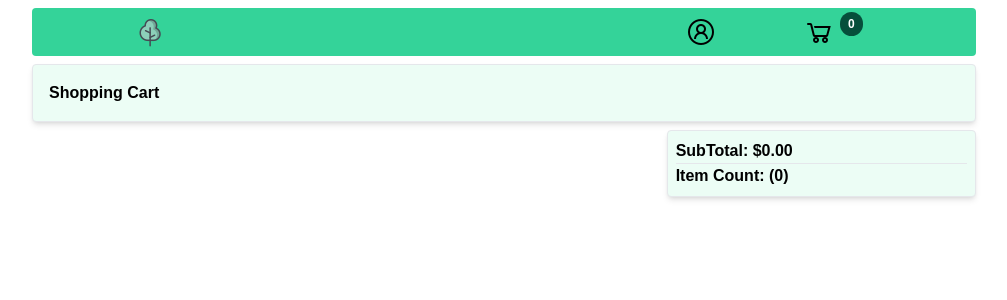
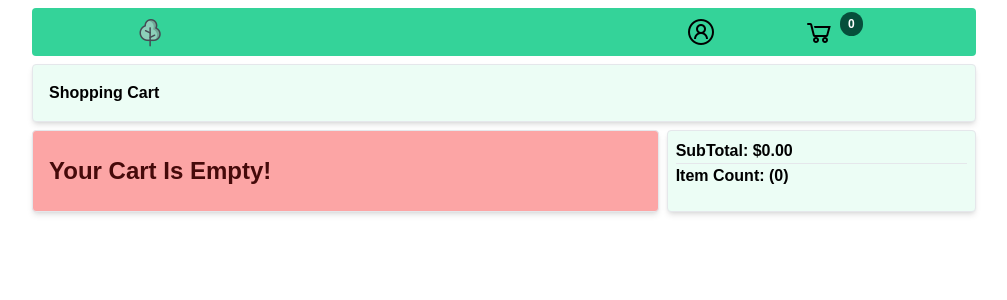
Before and after one commit to R-Kershaw/Ecommerce-Site, a React (Vite) app in the folder frontend/: page /cart in a window 1280 px wide. Shown: the top 300 px of the page, without its empty margins (136-1143 px from the left). Built offline with nearby package versions, Linux system fonts and the light colour scheme.

Commit message:
Added a conditional component to render the cart based on if it is empty or filled

```diff
--- a/frontend/src/pages/Cart.jsx
+++ b/frontend/src/pages/Cart.jsx
@@ -64,7 +64,7 @@ export default function Cart() {
         try {
             //update the client's cart
             console.log(productId, productQuantity);
-            cart.dispatch({ type: CART_ACTION.EDIT_PRODUCT, payload: { id: productId, quantity: parseInt(productQuantity), price:productPrice } });
+            cart.dispatch({ type: CART_ACTION.EDIT_PRODUCT, payload: { id: productId, quantity: parseInt(productQuantity), price: productPrice } });
 
             let newCart = [...checkOutCart];
             let foundProduct = findProductbyId(newCart, productId);
@@ -83,7 +83,7 @@ export default function Cart() {
 
     async function deleteProduct(productId, productPrice) {
         try {
-            cart.dispatch({ type: CART_ACTION.DELETE_PRODUCT, payload: { id: productId, price:productPrice } });
+            cart.dispatch({ type: CART_ACTION.DELETE_PRODUCT, payload: { id: productId, price: productPrice } });
 
             let newCart = [...checkOutCart];
             let foundProduct = findProductbyId(newCart, productId);
@@ -106,21 +106,22 @@ export default function Cart() {
         }
     }
 
-    async function calculateTotal(cart) {
-        try {
-            let tempCart = [...cart];
-            return parseFloat(tempCart.reduce((sum, cartItem) => sum + (cartItem.product.price * cartItem.quantity), 0)).toFixed(2);
-        } catch (error) {
-            console.log(error);
+    function ShowEmptyCartMessage() {
+        if (cart.totalQuantity === 0) {
+            return (
+                <div className="grid col-span-2">
+                    <p className="grid grid-cols-6 border bg-trf-50 rounded-lg my-2 shadow-md overflow-hidden relative hover:shadow-lg">
+                        Your Cart is empty
+                    </p>
+                </div>
+            )
         }
+        return null;
     }
 
-    return (
-        <>
-            <div className="m-2">
-                <div className="capitalize border bg-trf-50  font-bold py-2 px-2 rounded w-full shadow-md">
-                    <h1 className="m-2">Shopping Cart</h1>
-                </div>
+    function ShowCart() {
+        if (cart.totalQuantity > 0) {
+            return (
                 <div className="grid grid-cols-3 gap-x-2 gap-y-4">
                     <div className="grid col-span-2">
                         {checkOutCart.map(cartItem => (
@@ -134,6 +135,30 @@ export default function Cart() {
                         <p className="">{`Item Count: (${cart.totalQuantity})`}</p>
                     </div>
                 </div>
+            )
+        } else {
+            return (
+                <div className="grid grid-cols-3 gap-x-2 gap-y-4">
+                    <div className=" my-2 col-span-2 inline-block capitalize border bg-red-300 shadow-md font-md py-2 px-2 rounded w-full">
+                        <p className="my-2 capitalize font-bold py-2 px-2 text-red-950 text-2xl">Your cart is empty!</p>
+                    </div>
+                    <div className="my-2 inline-block col-span-1 capitalize border bg-trf-50 shadow-md font-bold py-2 px-2 rounded w-full">
+                        <p className="">{`SubTotal: $${cart.totalPrice.toFixed(2)}`}</p>
+                        <hr></hr>
+                        <p className="">{`Item Count: (${cart.totalQuantity})`}</p>
+                    </div>
+                </div>
+            )
+        }
+    }
+
+    return (
+        <>
+            <div className="m-2">
+                <div className="capitalize border bg-trf-50  font-bold py-2 px-2 rounded w-full shadow-md">
+                    <h1 className="m-2">Shopping Cart</h1>
+                </div>
+                <ShowCart />
             </div>
             <br></br>
         </>
```
